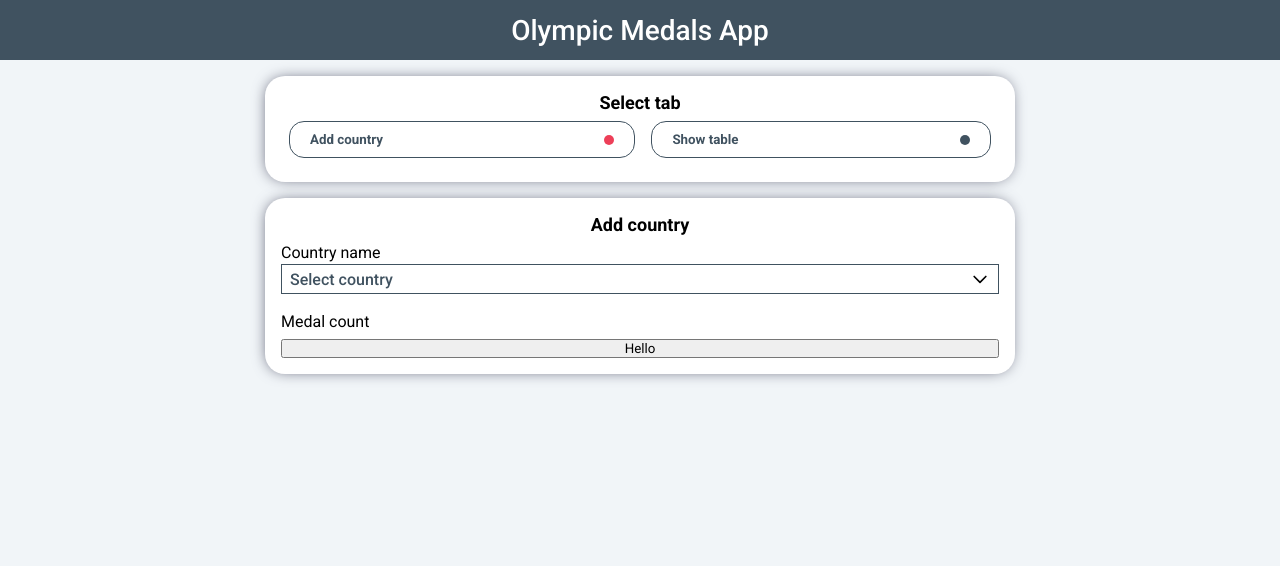
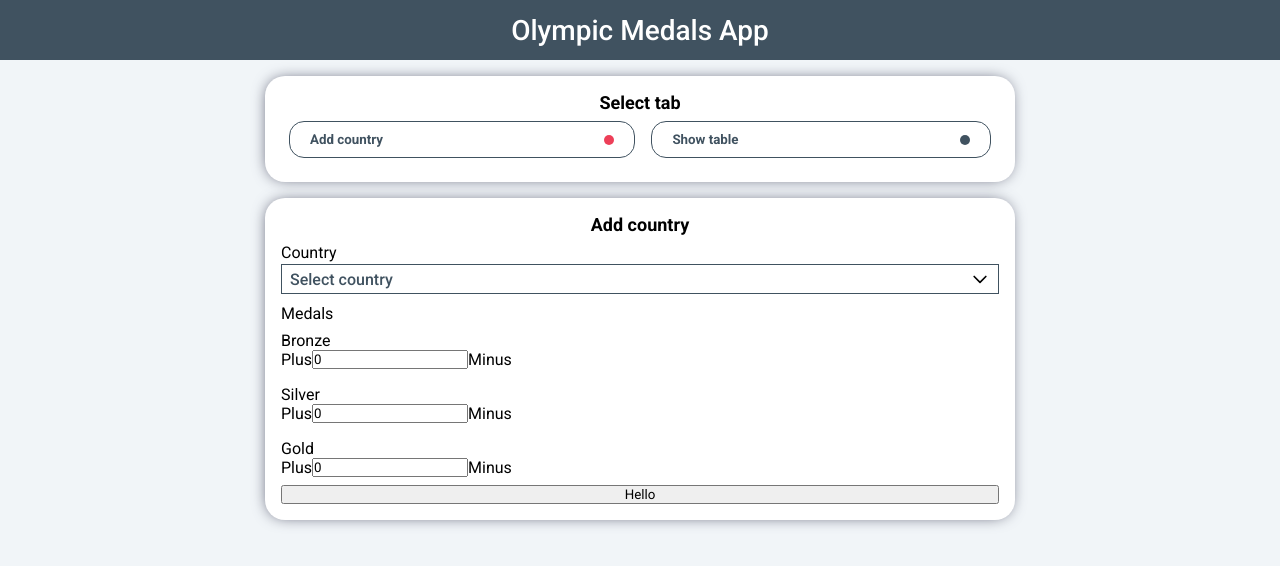
Before and after one commit to adrian-koczen/olympic-medals, a React (Create React App) app: page / in a window 1280 px wide. Shown: the top 566 px of the page. Built offline with nearby package versions, Linux system fonts and the light colour scheme.

Commit message:
feat: add medals counter

```diff
--- a/src/views/AddCountry/AddCountry.tsx
+++ b/src/views/AddCountry/AddCountry.tsx
@@ -6,8 +6,11 @@ import countries from "src/data/countries.json";
 // Components
 import Box from "src/components/Box/Box";
 import Select from "src/views/AddCountry/Select/Select";
+import Medal from "./Medal/Medal";
 // Styled components
 import styled from "styled-components";
+// Interfaces/Types
+import { Medals } from "./interfaces";
 
 const formInitialValue = {
   countryCode: "",
@@ -28,24 +31,50 @@ const AddCountry = () => {
     },
   });
 
-  const updateCountryName = (countryName: string, countryCode: string) => {
+  const updateCountry = (countryName: string, countryCode: string) => {
     formik.setFieldValue("countryCode", countryCode);
     formik.setFieldValue("countryName", countryName);
+  };
+
+  const updateMedals = (medals: Medals) => {
+    formik.setFieldValue("medals", medals);
   };
 
   return (
     <Box title="Add country">
       <Form onSubmit={formik.handleSubmit}>
         <FormElement>
-          <Label>Country name</Label>
+          <Label>Country</Label>
           <Select
             countries={countries}
             placeholder={formik.values.countryName}
-            updateCountryName={updateCountryName}
+            updateCountry={updateCountry}
           ></Select>
         </FormElement>
+        <Label>Medals</Label>
         <FormElement>
-          <Label>Medal count</Label>
+          <Label>Bronze</Label>
+          <Medal
+            name="medals.bronze"
+            value={formik.values.medals.bronze}
+            onChange={formik.handleChange}
+          />
+        </FormElement>
+        <FormElement>
+          <Label>Silver</Label>
+          <Medal
+            name="medals.silver"
+            value={formik.values.medals.silver}
+            onChange={formik.handleChange}
+          />
+        </FormElement>
+        <FormElement>
+          <Label>Gold</Label>
+          <Medal
+            name="medals.gold"
+            value={formik.values.medals.gold}
+            onChange={formik.handleChange}
+          />
         </FormElement>
         <button type="submit">Hello</button>
       </Form>
@@ -56,6 +85,8 @@ const AddCountry = () => {
 const FormElement = styled.div`
   margin: 8px 0;
   width: 100%;
+  display: flex;
+  flex-direction: column;
 `;
 
 const Label = styled.label`
--- /dev/null
+++ b/src/views/AddCountry/Medal/Medal.tsx
@@ -0,0 +1,42 @@
+import React, { useRef } from "react";
+// Styled components
+import styled from "styled-components";
+
+const Medal = ({ name, value, onChange }: any) => {
+  const InputRef = useRef<HTMLInputElement>(null);
+
+  const addition = () => {
+    if (InputRef.current !== null) {
+      InputRef.current.value = (Number(InputRef.current?.value) + 1).toString();
+    }
+  };
+
+  const subtraction = () => {
+    if (InputRef.current !== null) {
+      InputRef.current.value = (Number(InputRef.current?.value) - 1).toString();
+    }
+  };
+
+  return (
+    <Container>
+      <div onClick={() => addition()}>Plus</div>
+      <Input
+        ref={InputRef}
+        name={name}
+        value={value}
+        type="number"
+        onChange={onChange}
+      ></Input>
+      <div onClick={() => subtraction()}>Minus</div>
+    </Container>
+  );
+};
+
+const Container = styled.div`
+  display: flex;
+  flex-direction: row;
+`;
+
+const Input = styled.input``;
+
+export default Medal;
--- a/src/views/AddCountry/Select/Select.tsx
+++ b/src/views/AddCountry/Select/Select.tsx
@@ -7,10 +7,10 @@ import { ReactComponent as DownArrow } from "src/icons/downArrow.svg";
 interface Props {
   countries: Object;
   placeholder: string;
-  updateCountryName: (countryName: string, countryCode: string) => void;
+  updateCountry: (countryName: string, countryCode: string) => void;
 }
 
-const Select = ({ countries, placeholder, updateCountryName }: Props) => {
+const Select = ({ countries, placeholder, updateCountry }: Props) => {
   const [isActive, setIsActive] = useState<boolean>(false);
 
   const handleListVisibility = () => {
@@ -19,7 +19,7 @@ const Select = ({ countries, placeholder, updateCountryName }: Props) => {
 
   const handleSelectOption = (countryName: string, countryCode: string) => {
     handleListVisibility();
-    updateCountryName(countryName, countryCode);
+    updateCountry(countryName, countryCode);
   };
 
   return (
--- /dev/null
+++ b/src/views/AddCountry/interfaces.ts
@@ -0,0 +1,6 @@
+export type Medals = {
+  total: number;
+  bronze: number;
+  silver: number;
+  gold: number;
+};
```
